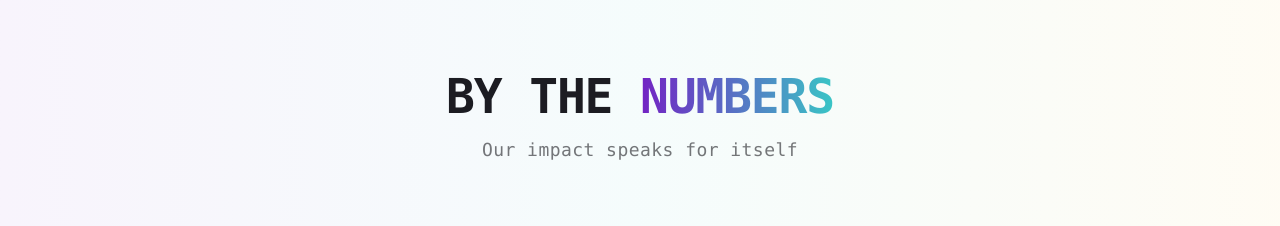
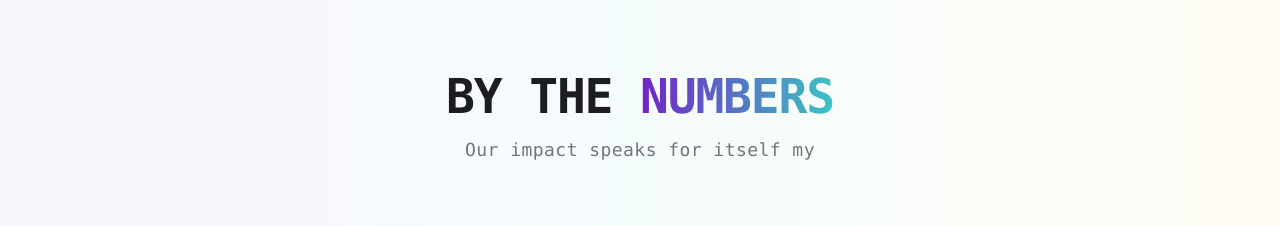
Before and after one commit to francislub/nextmovedigitalagency, a Next.js app: page / in a window 1280 px wide. Shown: the part 3120-3346 px from the top of the page. Built offline with nearby package versions, Linux system fonts and the light colour scheme.

Commit message:
Remove bb

```diff
--- a/components/StatsSection.tsx
+++ b/components/StatsSection.tsx
@@ -69,7 +69,7 @@ export function StatsSection() {
             </span>
           </h2>
           <p className="text-lg text-foreground/60 max-w-2xl mx-auto tracking-wide">
-            Our impact speaks for itself
+            Our impact speaks for itself my
           </p>
         </div>
 
```
